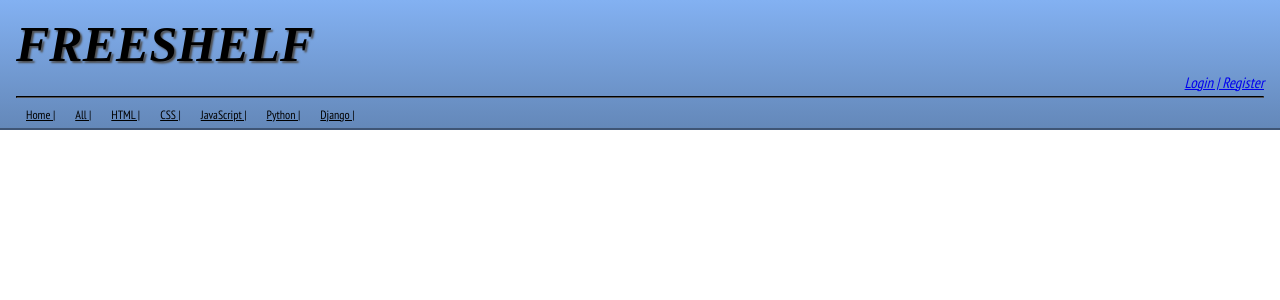
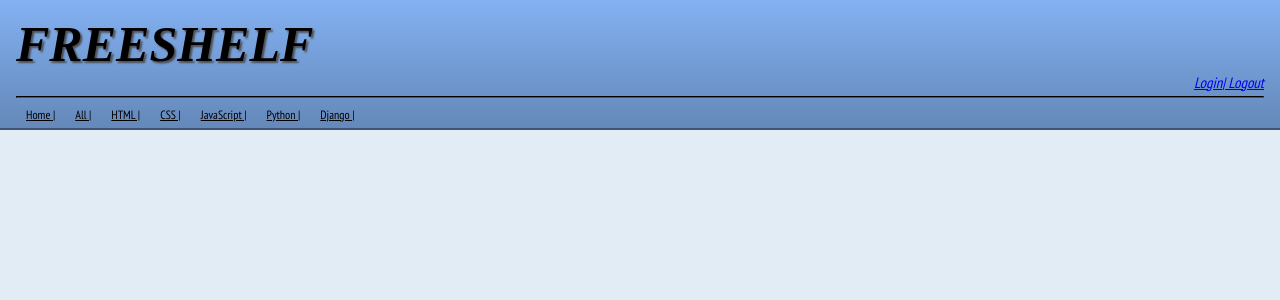
Before and after one commit to momentum-cohort-2020-01/django-freeshelf-team-echidna, a Django app: page / in a window 1280 px wide. Shown: the top 300 px of the page. Run offline with Django 3.2, Linux system fonts and the light colour scheme; data that the repository does not hold is empty; some libraries are stand-ins or nearby versions; some web fonts are replaced.

Commit message:
Additional CSS styling and adds a logout button

```diff
--- a/freeshelf/core/static/style.css
+++ b/freeshelf/core/static/style.css
@@ -6,6 +6,8 @@
 
 body {
     font-family: sans-serif;
+    background-color: rgb(226, 236, 245);
+    font-family: 'PT Sans Narrow';
 }
 
 hr {
@@ -59,6 +61,7 @@ hr {
 
 .container {
     display: flex;
+    flex-wrap: wrap;
 }
 
 .book-img {
@@ -76,12 +79,19 @@ hr {
     margin: 10px;
     padding: 5px;
     max-width: 400px;
+    min-width: 300px;
     font-family: 'PT Sans Narrow';
+}
+
+.book:hover {
+    box-shadow: 5px 5px 5px rgb(87, 87, 87);
+    background: linear-gradient(rgb(72, 116, 163), rgb(53, 87, 122));
 }
 
 .book-title {
     font-family: 'Odibee Sans';
     font-size: 20px;
+    font-style: italic;
 }
 
 .book-url {
--- a/freeshelf/core/templates/base.html
+++ b/freeshelf/core/templates/base.html
@@ -11,7 +11,10 @@
 </head>
 <header class="header">
     <h1 class="site-name">FREESHELF</h1>
-    <a class="login" href="/accounts/login/">Login | Register</a>
+    <div class="login">
+    <a href="/accounts/login/">Login </a>
+    <a href="/accounts/logout/"> | Logout </a>
+    </div>
     <hr>
     <div class="head-categories">
         <div class="category"><a class='categoryLinks' href="{% url 'books-list' %}">Home | </a></div>
```
